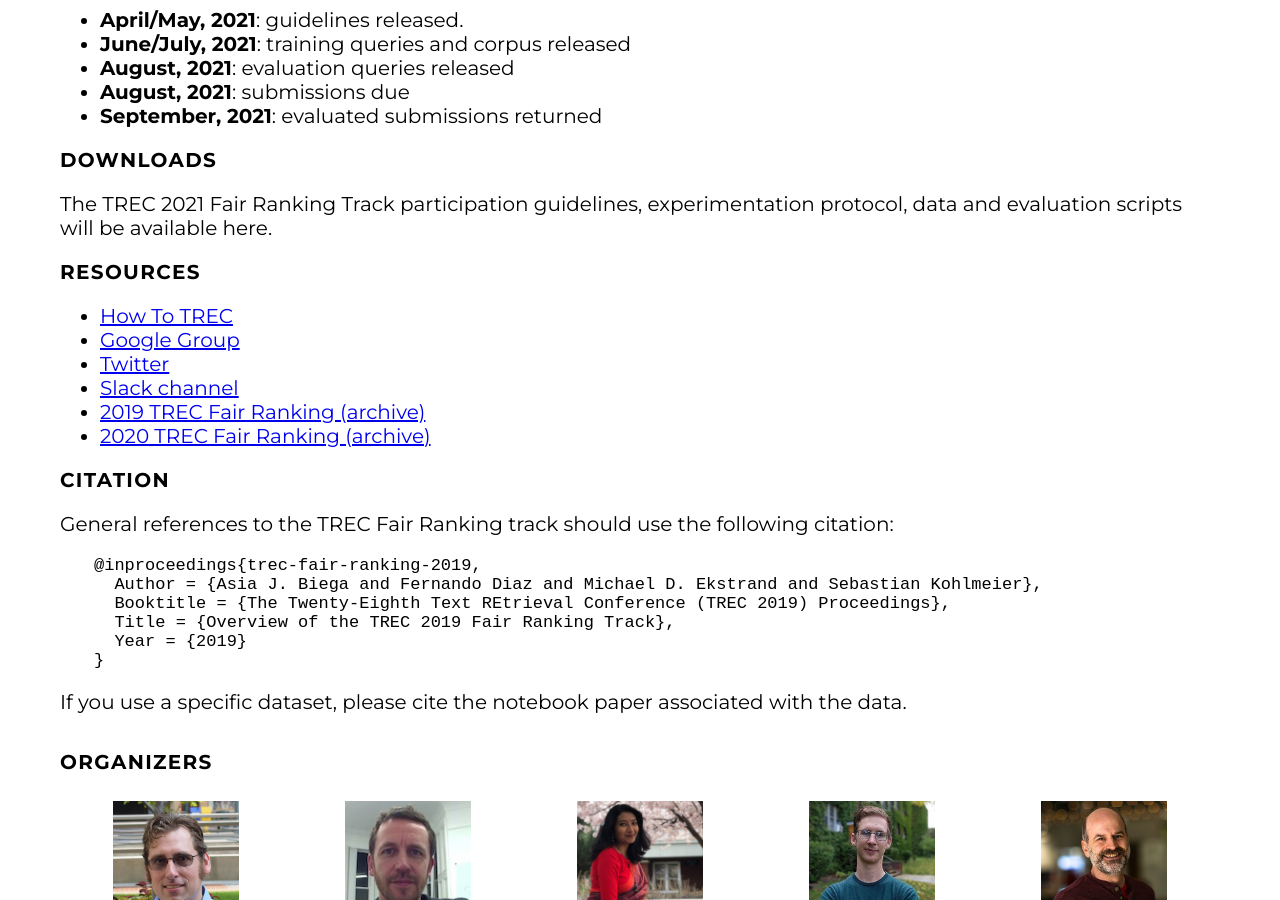
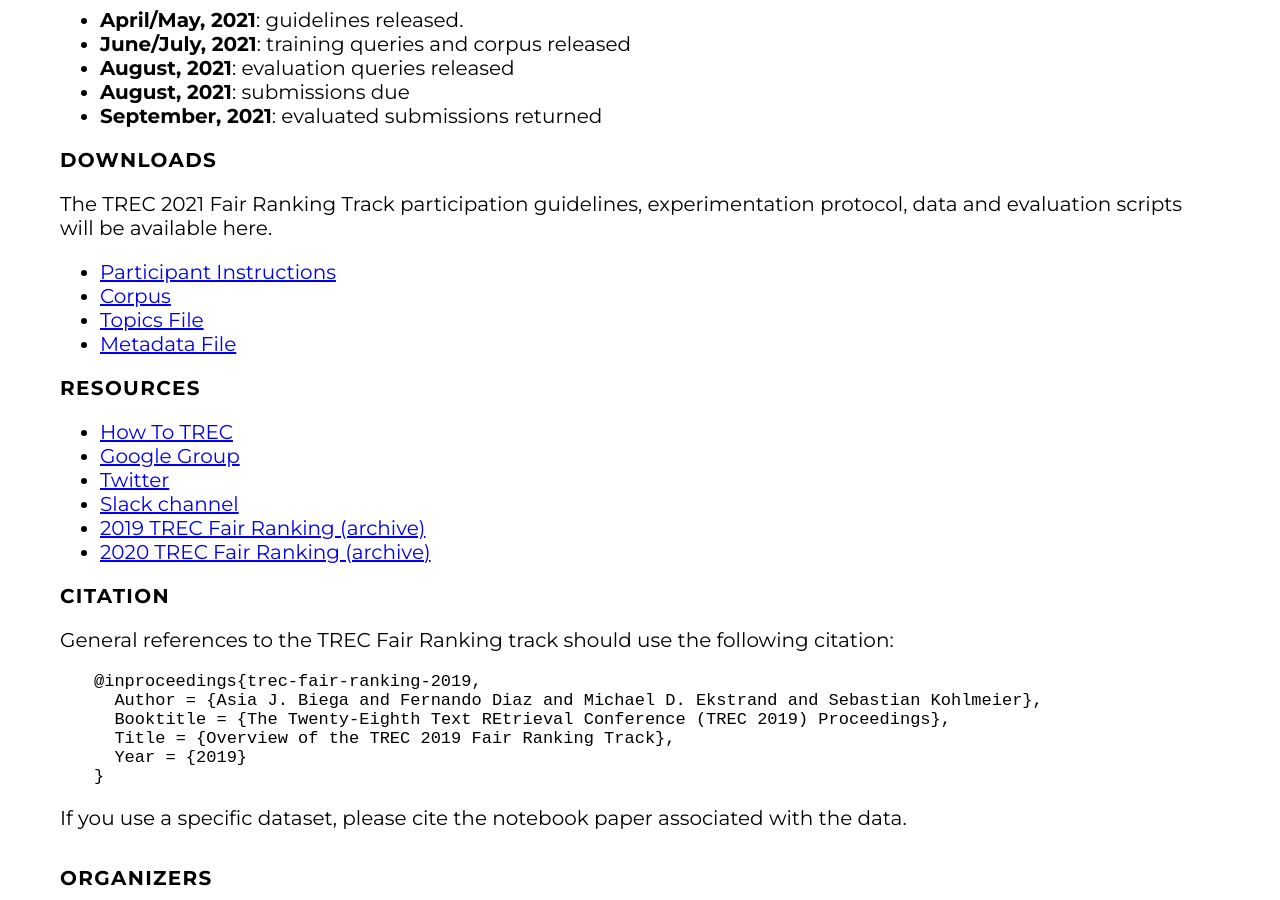
Before and after one commit to fair-trec/fair-trec.github.io, a Jekyll site: the page built from index.md, in a window 1280 px wide and 900 px high, scrolled down 361 px. Built offline with Jekyll 4.4.1, drawn with Linux system fonts in a browser that asks for light colours; our own code applies the rules of GitHub Pages for plain Markdown files.

Commit message:
added instructions and data

```diff
--- a/index.md
+++ b/index.md
@@ -16,6 +16,10 @@
 ## Downloads
 
 The TREC 2021 Fair Ranking Track participation guidelines, experimentation protocol, data and evaluation scripts will be available here.
+- [Participant Instructions](docs/Fair_Ranking_2021_Participant_Instructions.pdf)
+- [Corpus](https://data.boisestate.edu/library/Ekstrand-2021/TRECFairRanking2021/trec_corpus.json)
+- [Topics File](https://data.boisestate.edu/library/Ekstrand-2021/TRECFairRanking2021/trec_topics.json.gz)
+- [Metadata File](https://data.boisestate.edu/library/Ekstrand-2021/TRECFairRanking2021/trec_metadata.json.gz)
 
 
 ## Resources
```
Also changed, not shown: 1 other file.
